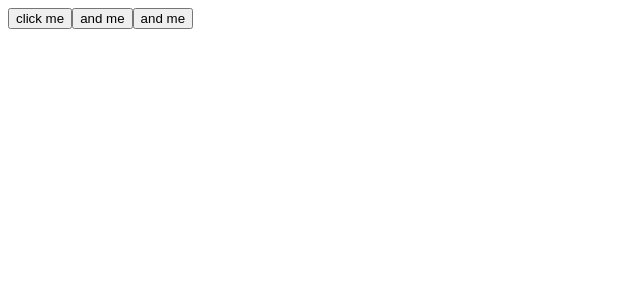
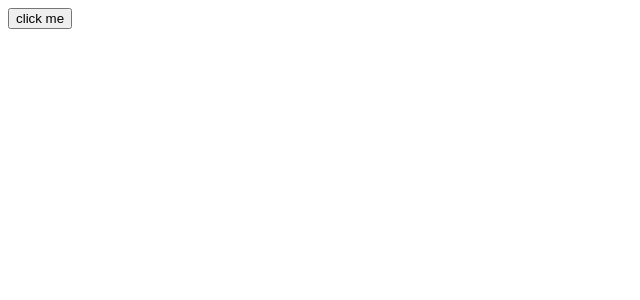
Before and after one commit to dinghr537/react-projects-all-in-1, a React (Create React App) app: page / in a window 1280 px wide. Shown: the top 300 px of the page, without its empty margins (0-640 px from the left). Built offline with nearby package versions, Linux system fonts and the light colour scheme.

Commit message:
基础组件使用

```diff
--- a/src/App.js
+++ b/src/App.js
@@ -1,24 +1,16 @@
 
-
+function Button() {
+  return <button>click me</button>
+}
 
 function App() {
   // const handleClick = () => {
   //   console.log("CLICKKKKKKK")
   // }
-  const handleClick = (e) => {
-    console.log("CLICKKKKKKK", e)
-  }
-  const selfDefinedClickhandler = (name) => {
-    console.log(name)
-  }
-  const selfDefinedAndE = (name, e) => {
-    console.log(name, e)
-  }
+
   return (
     <div className="App">
-      <button onClick={handleClick}>click me</button>
-      <button onClick={() => selfDefinedClickhandler('iris')}>and me</button>
-      <button onClick={(e) => selfDefinedAndE('iris', e)}>and me</button>
+      <Button />
     </div>
   );
 }
```
